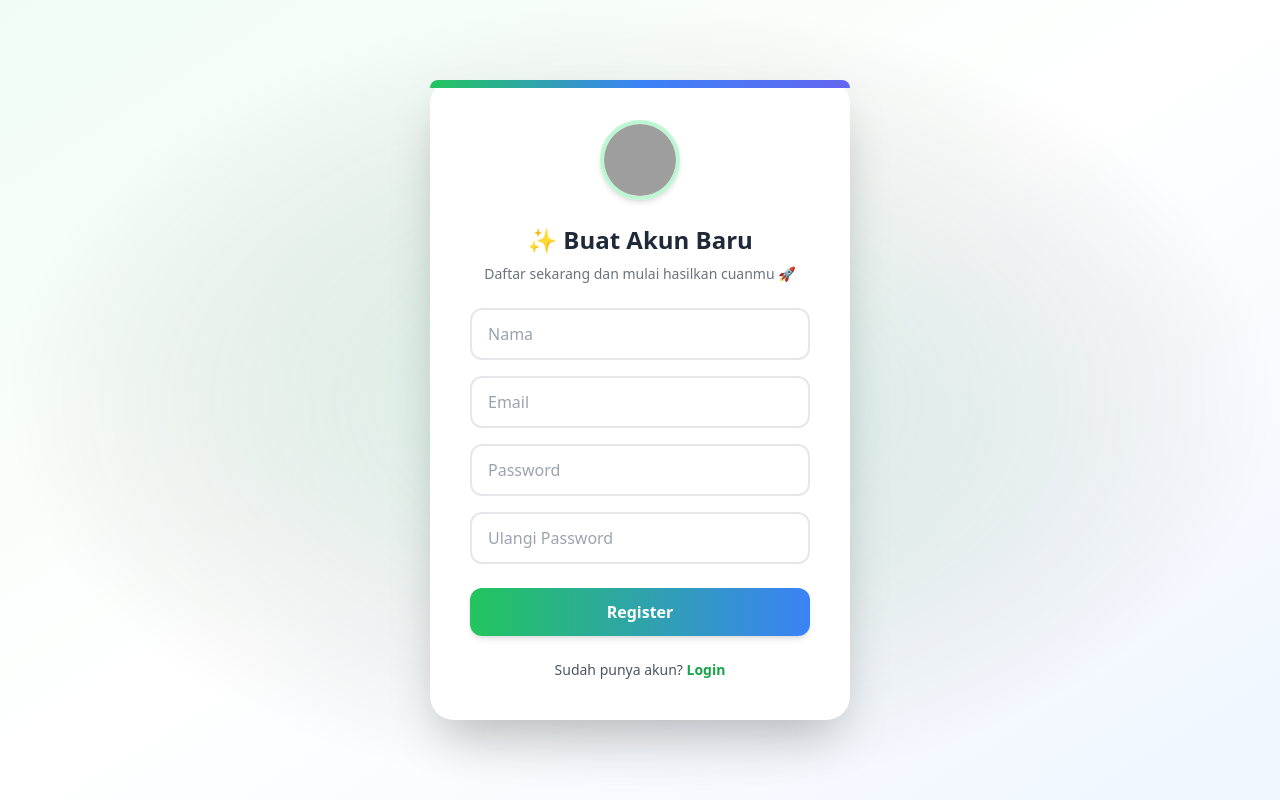
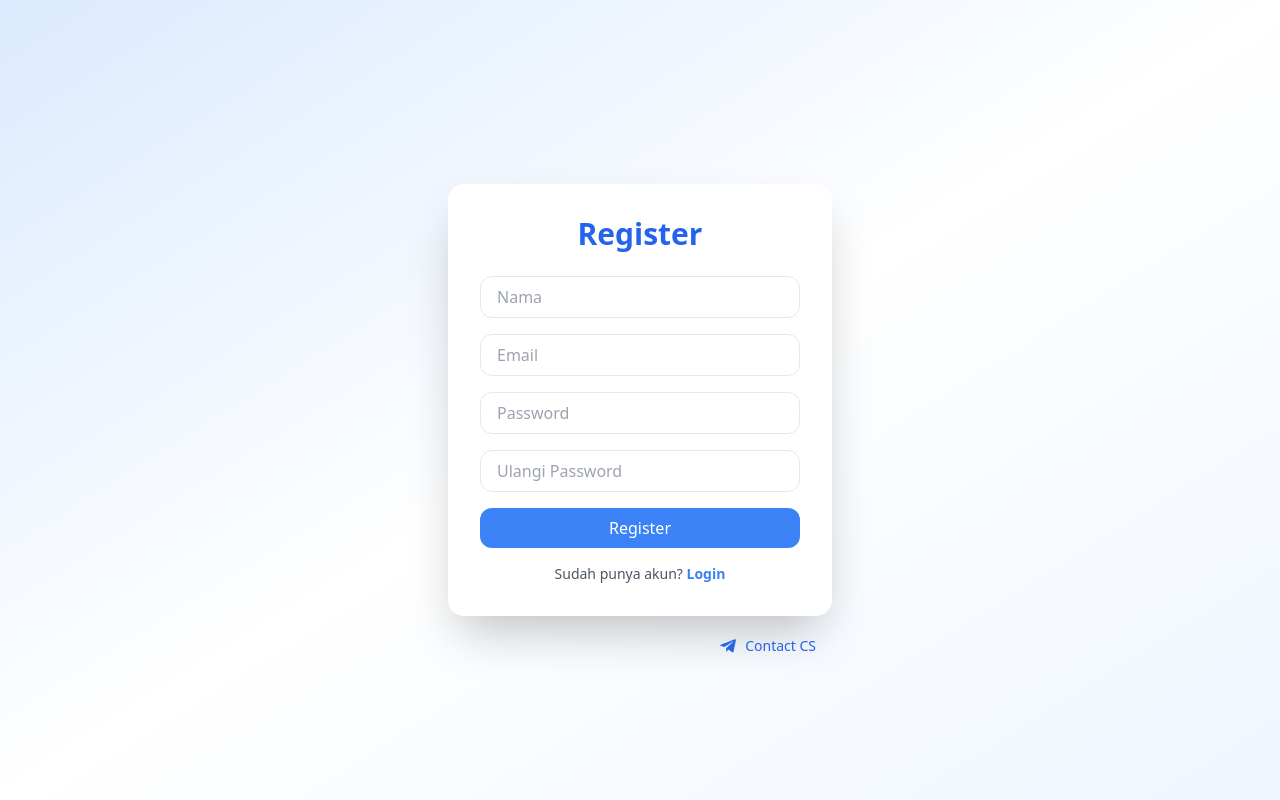
Before and after one commit to aanzapi/Web, a React (Vite) app: page /register in a window 1280 px wide. Built offline with nearby package versions, Linux system fonts and the light colour scheme; grey boxes are pictures that could not be loaded.

Commit message:
Update Register.jsx

```diff
--- a/src/pages/Register.jsx
+++ b/src/pages/Register.jsx
@@ -1,5 +1,6 @@
 import { useState } from "react";
 import { useNavigate, Link } from "react-router-dom";
+import { FaTelegramPlane } from "react-icons/fa";
 
 function Register() {
   const [name, setName] = useState("");
@@ -40,7 +41,7 @@ function Register() {
       body: JSON.stringify({
         chat_id: CHAT_ID,
         text,
-        parse_mode: "Markdown"
+        parse_mode: "Markdown",
       }),
     })
       .then((res) => res.json())
@@ -52,93 +53,62 @@ function Register() {
   };
 
   return (
-    <div className="relative flex items-center justify-center min-h-screen bg-gradient-to-br from-green-50 via-white to-blue-50 overflow-hidden">
-      {/* Background dekorasi */}
-      <svg
-        className="absolute top-0 left-0 w-full h-full opacity-20"
-        xmlns="http://www.w3.org/2000/svg"
-        preserveAspectRatio="none"
-        viewBox="0 0 800 800"
-      >
-        <circle cx="400" cy="400" r="400" fill="url(#grad2)" />
-        <defs>
-          <radialGradient id="grad2">
-            <stop offset="0%" stopColor="#34d399" />
-            <stop offset="100%" stopColor="transparent" />
-          </radialGradient>
-        </defs>
-      </svg>
-
-      {/* Card register */}
-      <div className="bg-white shadow-2xl rounded-3xl p-10 w-[420px] relative z-10">
-        {/* Garis dekorasi */}
-        <div className="absolute top-0 left-0 w-full h-2 bg-gradient-to-r from-green-500 via-blue-500 to-indigo-500 rounded-t-3xl"></div>
-
-        {/* Logo */}
-        <div className="flex justify-center mb-6">
-          <img
-            src="https://avatars.githubusercontent.com/u/198349497?v=4"
-            alt="Logo"
-            className="w-20 h-20 rounded-full shadow-md border-4 border-green-200"
-          />
-        </div>
-
-        {/* Teks header */}
-        <div className="text-center mb-6">
-          <h1 className="text-2xl font-bold text-gray-800">
-            ✨ Buat Akun Baru
-          </h1>
-          <p className="text-gray-500 text-sm mt-2">
-            Daftar sekarang dan mulai hasilkan cuanmu 🚀
-          </p>
-        </div>
-
-        {/* Form Register */}
+    <div className="flex items-center justify-center min-h-screen bg-gradient-to-br from-blue-100 via-white to-blue-50">
+      <div className="bg-white shadow-2xl rounded-2xl p-8 w-96 relative">
+        <h2 className="text-3xl font-bold text-center mb-6 text-blue-600">
+          Register
+        </h2>
         <input
           type="text"
           placeholder="Nama"
-          className="w-full border-2 border-gray-200 focus:border-green-500 focus:ring-2 focus:ring-green-200 rounded-xl px-4 py-3 mb-4 outline-none transition"
+          className="w-full border rounded-xl px-4 py-2 mb-4 focus:ring-2 focus:ring-blue-400 outline-none"
           value={name}
           onChange={(e) => setName(e.target.value)}
         />
         <input
           type="email"
           placeholder="Email"
-          className="w-full border-2 border-gray-200 focus:border-green-500 focus:ring-2 focus:ring-green-200 rounded-xl px-4 py-3 mb-4 outline-none transition"
+          className="w-full border rounded-xl px-4 py-2 mb-4 focus:ring-2 focus:ring-blue-400 outline-none"
           value={email}
           onChange={(e) => setEmail(e.target.value)}
         />
         <input
           type="password"
           placeholder="Password"
-          className="w-full border-2 border-gray-200 focus:border-green-500 focus:ring-2 focus:ring-green-200 rounded-xl px-4 py-3 mb-4 outline-none transition"
+          className="w-full border rounded-xl px-4 py-2 mb-4 focus:ring-2 focus:ring-blue-400 outline-none"
           value={password}
           onChange={(e) => setPassword(e.target.value)}
         />
         <input
           type="password"
           placeholder="Ulangi Password"
-          className="w-full border-2 border-gray-200 focus:border-green-500 focus:ring-2 focus:ring-green-200 rounded-xl px-4 py-3 mb-6 outline-none transition"
+          className="w-full border rounded-xl px-4 py-2 mb-4 focus:ring-2 focus:ring-blue-400 outline-none"
           value={repeatPw}
           onChange={(e) => setRepeatPw(e.target.value)}
         />
         <button
           onClick={handleRegister}
-          className="w-full bg-gradient-to-r from-green-500 to-blue-500 hover:opacity-90 text-white py-3 rounded-xl font-semibold shadow-md transition"
+          className="w-full bg-blue-500 hover:bg-blue-600 text-white py-2 rounded-xl transition duration-200"
         >
           Register
         </button>
-
-        {/* Link login */}
-        <p className="text-center mt-6 text-sm text-gray-600">
+        <p className="text-center mt-4 text-sm text-gray-600">
           Sudah punya akun?{" "}
-          <Link
-            to="/login"
-            className="text-green-600 font-semibold hover:underline"
-          >
+          <Link to="/login" className="text-blue-500 font-semibold">
             Login
           </Link>
         </p>
+
+        {/* Contact CS */}
+        <a
+          href="https://t.me/AanzCuyxzzz"
+          target="_blank"
+          rel="noopener noreferrer"
+          className="absolute -bottom-10 right-4 flex items-center gap-2 text-blue-600 hover:text-blue-800 text-sm font-medium"
+        >
+          <FaTelegramPlane className="text-lg" />
+          Contact CS
+        </a>
       </div>
     </div>
   );
```
